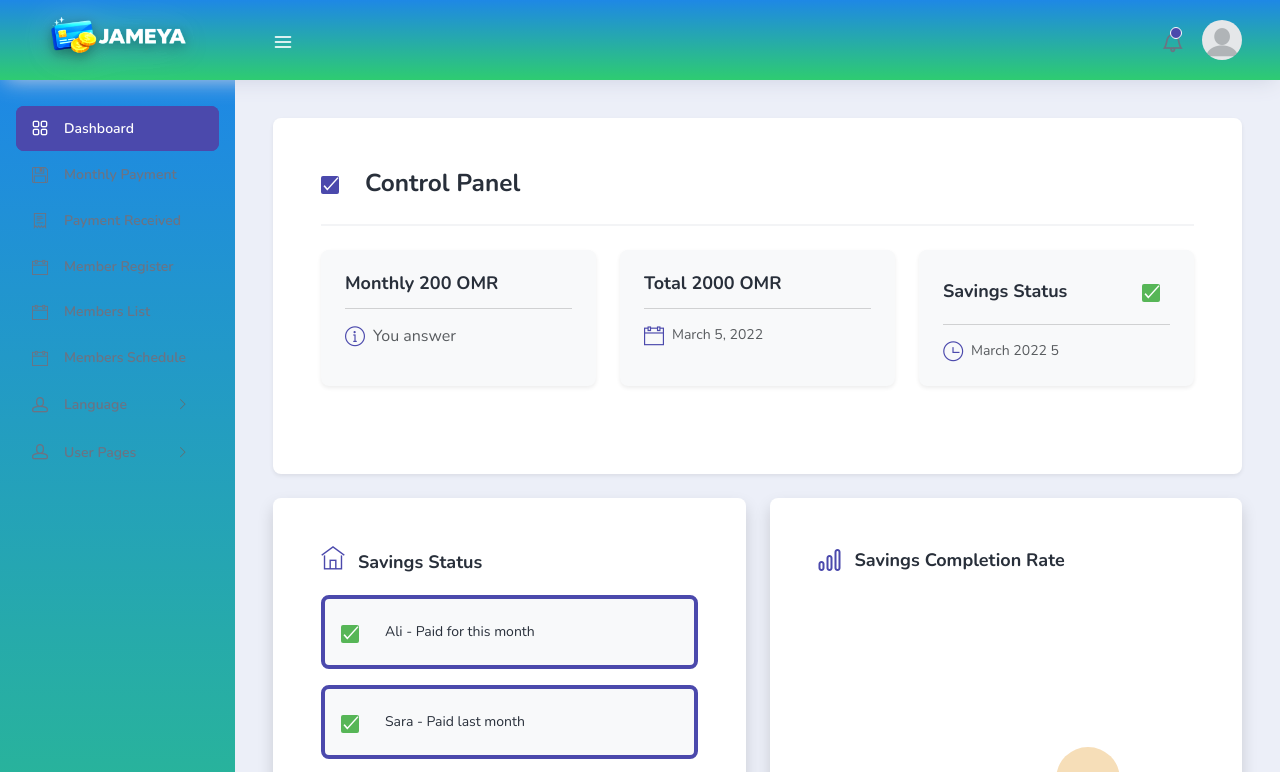
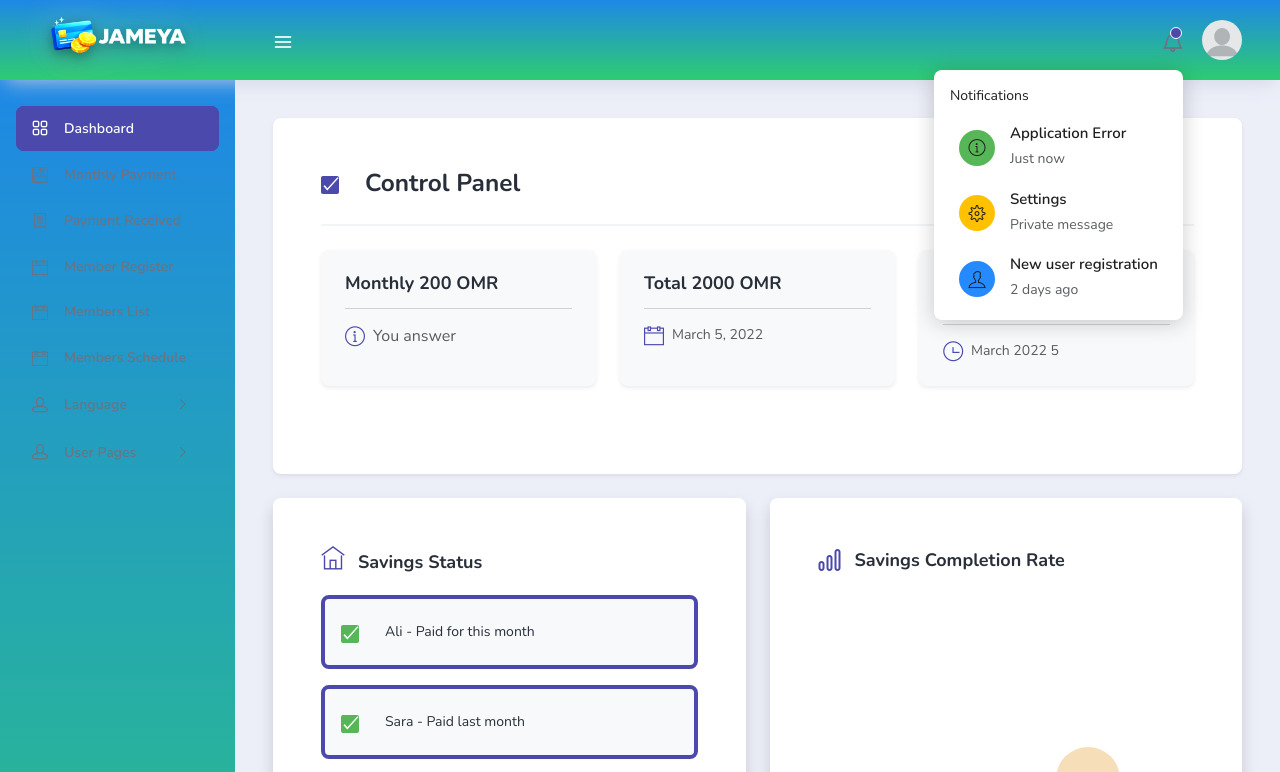
Before and after one commit to ashirbhalli482-ops/Jameya, a website: page index.html in a window 1280 px wide. Both pictures are taken after a click on the link 1172 px from the left and 39 px from the top of the page. Shown: the top 772 px of the page. Drawn offline with nearby package versions, Linux system fonts and the light colour scheme; files that its build step writes are made by us from their sources.

Commit message:
Index Page Translated navbar issues

```diff
--- a/index.html
+++ b/index.html
@@ -51,7 +51,7 @@
           <i class="icon-bell mx-0"></i>
           <span class="count"></span>
         </a>
-        <!-- <div class="dropdown-menu dropdown-menu-right navbar-dropdown preview-list" aria-labelledby="notificationDropdown">
+        <div class="dropdown-menu dropdown-menu-right navbar-dropdown preview-list" aria-labelledby="notificationDropdown">
           <p class="mb-0 font-weight-normal float-left dropdown-header" data-i18n="navbar.notifications">Notifications</p>
           <a class="dropdown-item preview-item">
             <div class="preview-thumbnail">
@@ -86,7 +86,7 @@
               <p class="font-weight-light small-text mb-0 text-muted"> 2 <span data-i18n="navbar.daysAgo">days ago</span> </p>
             </div>
           </a>
-        </div> -->
+        </div>
       </li>
       <li class="nav-item nav-profile dropdown">
         <a class="nav-link dropdown-toggle" href="#" data-bs-toggle="dropdown" id="profileDropdown">
```
Also changed, not shown: pages/members/member-list.html (+2 -2 lines), pages/members/member-register.html (+2 -2 lines), pages/members/members-schedule.html (+2 -2 lines), pages/payments/monthly-payment.html (+2 -2 lines), pages/payments/payment-received.html (+2 -2 lines), pages/samples/blank-page.html (+2 -2 lines).
